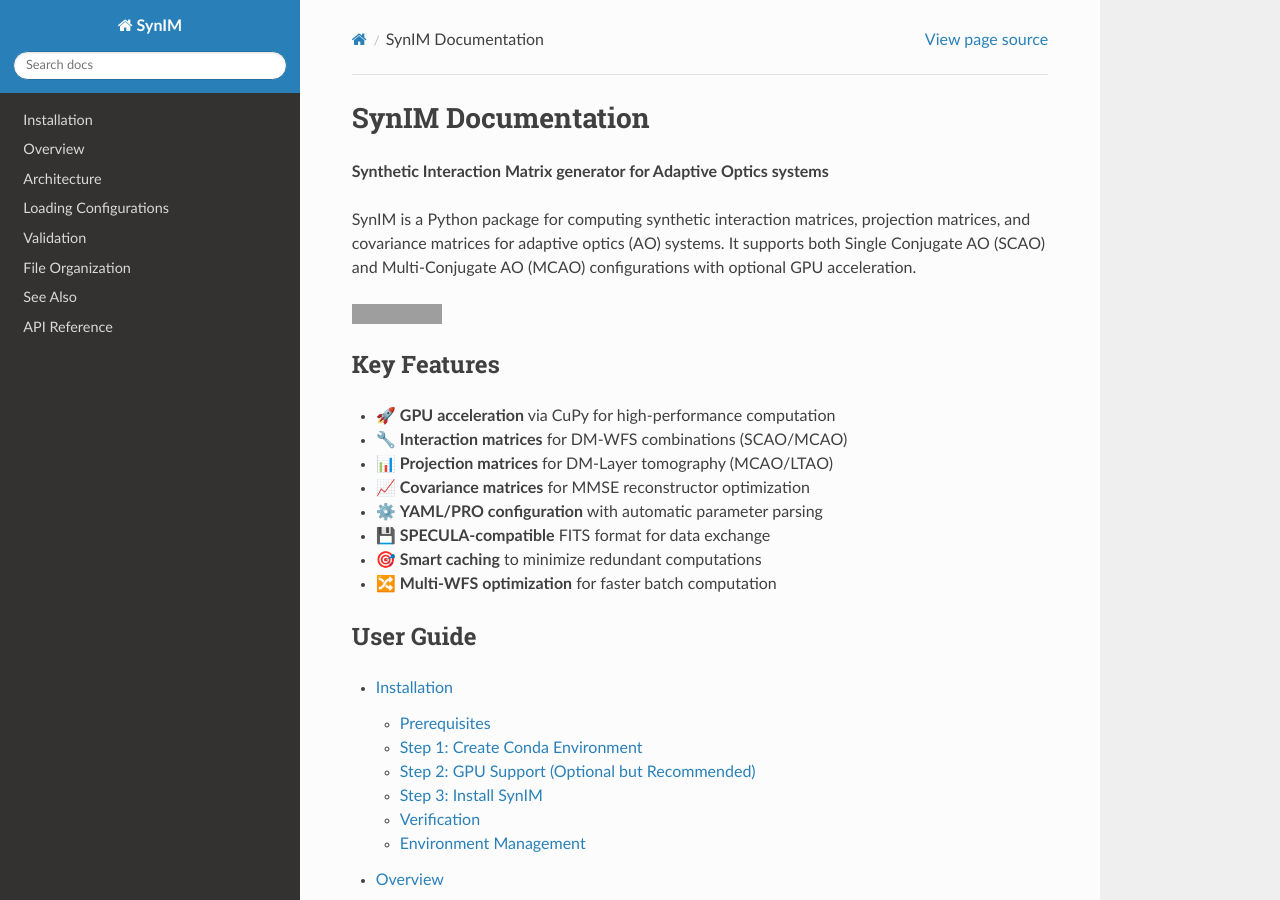
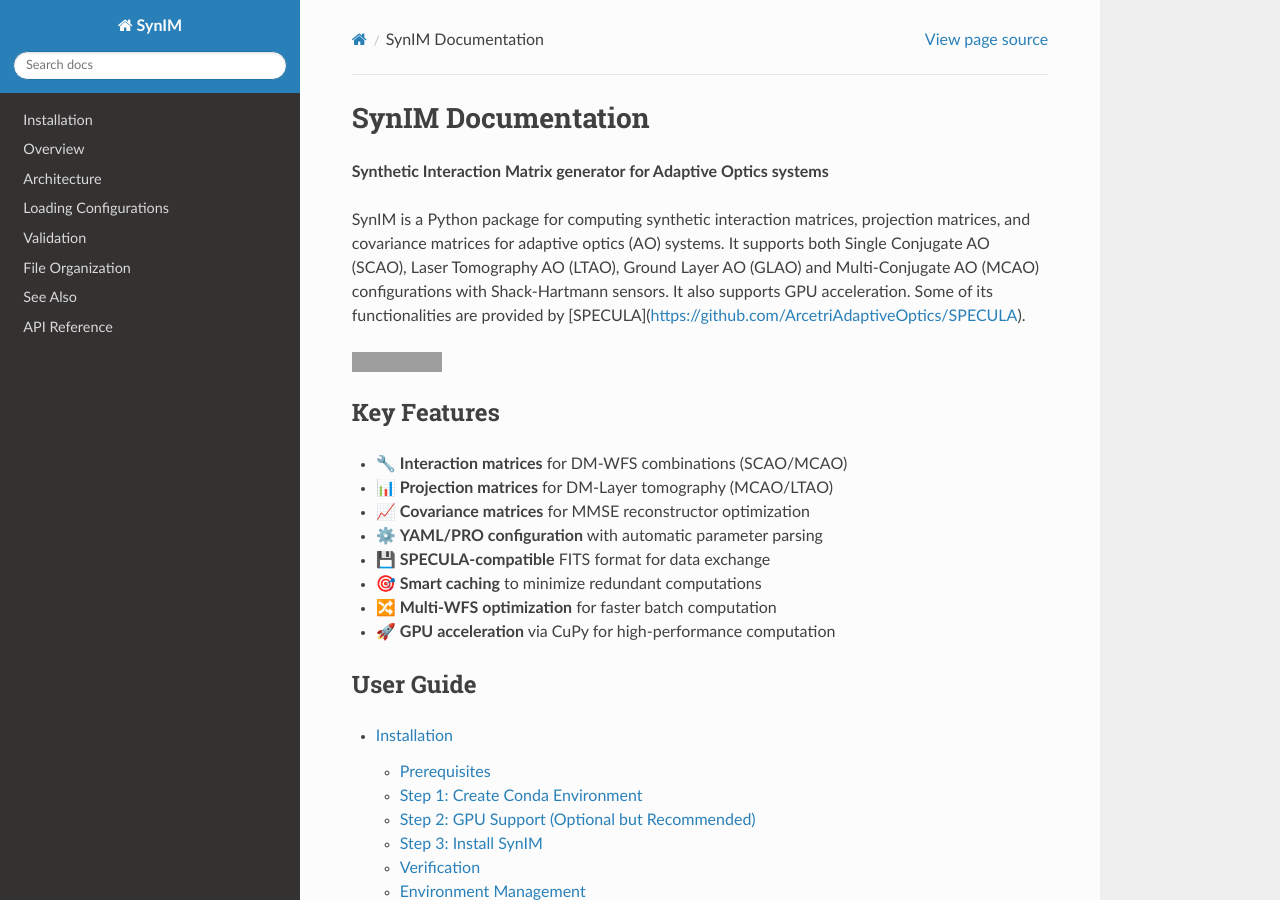
Before and after one commit to guidoagapito/SynIM, a Sphinx documentation site: the page built from docs/index.rst, in a window 1280 px wide and 900 px high. Built offline with Sphinx 7.4.7 and the Read the Docs theme 3.1.0, drawn with Linux system fonts in a browser that asks for light colours; the version number could not be read and is left out; grey boxes are pictures that could not be loaded.

Commit message:
(GA) make readme and documentation index coherent (#29)

```diff
--- a/docs/index.rst
+++ b/docs/index.rst
@@ -3,7 +3,10 @@ SynIM Documentation
 
 **Synthetic Interaction Matrix generator for Adaptive Optics systems**
 
-SynIM is a Python package for computing synthetic interaction matrices, projection matrices, and covariance matrices for adaptive optics (AO) systems. It supports both Single Conjugate AO (SCAO) and Multi-Conjugate AO (MCAO) configurations with optional GPU acceleration.
+SynIM is a Python package for computing synthetic interaction matrices, projection matrices, and covariance matrices for adaptive optics (AO) systems.
+It supports both Single Conjugate AO (SCAO), Laser Tomography AO (LTAO), Ground Layer AO (GLAO) and Multi-Conjugate AO (MCAO) configurations with Shack-Hartmann sensors.
+It also supports GPU acceleration.
+Some of its functionalities are provided by [SPECULA](https://github.com/ArcetriAdaptiveOptics/SPECULA).
 
 .. image:: https://img.shields.io/badge/License-MIT-yellow.svg
    :target: https://opensource.org/licenses/MIT
```
Also changed, not shown: other parts of docs/index.rst (+1 -1 lines), README.md (+1 -1 lines).
